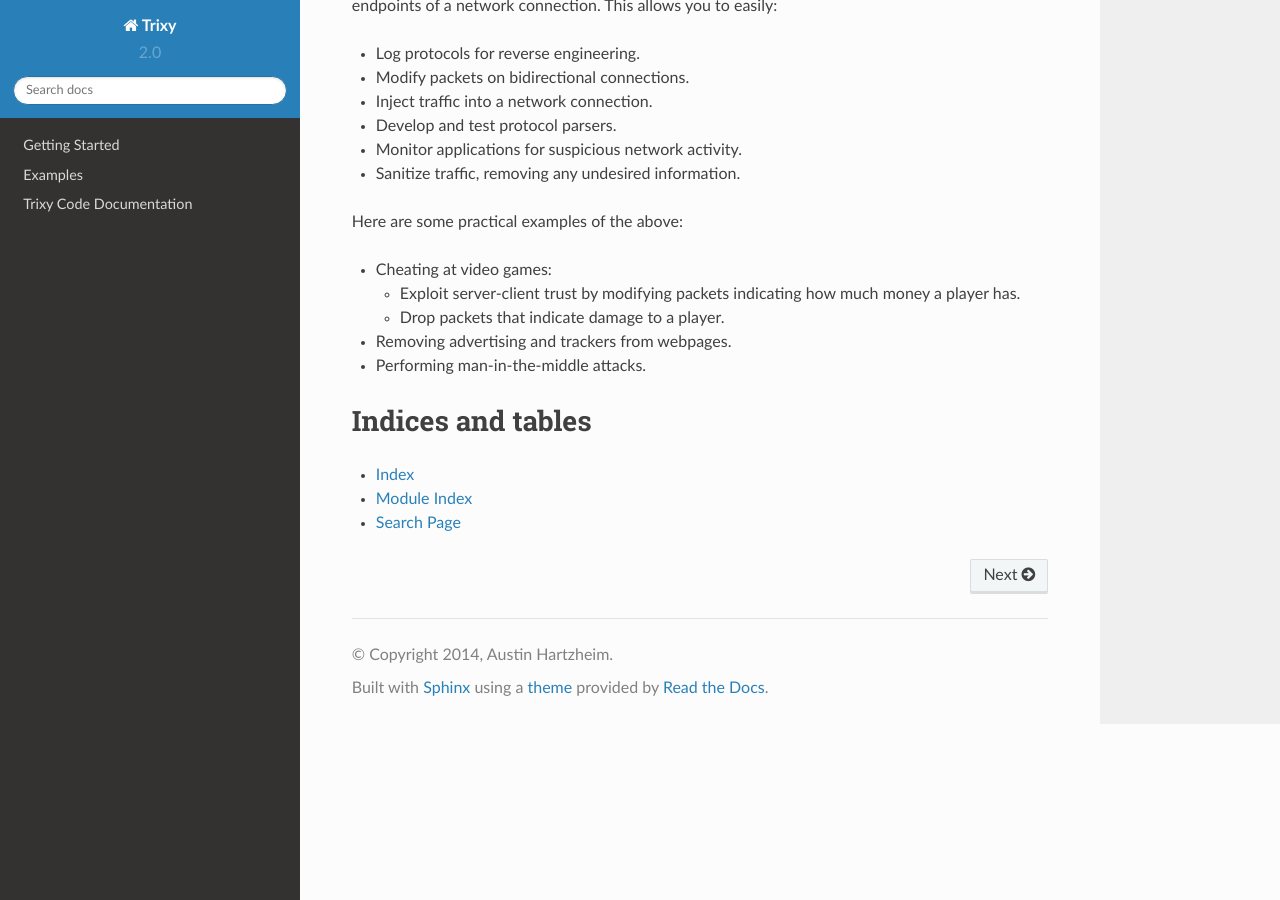
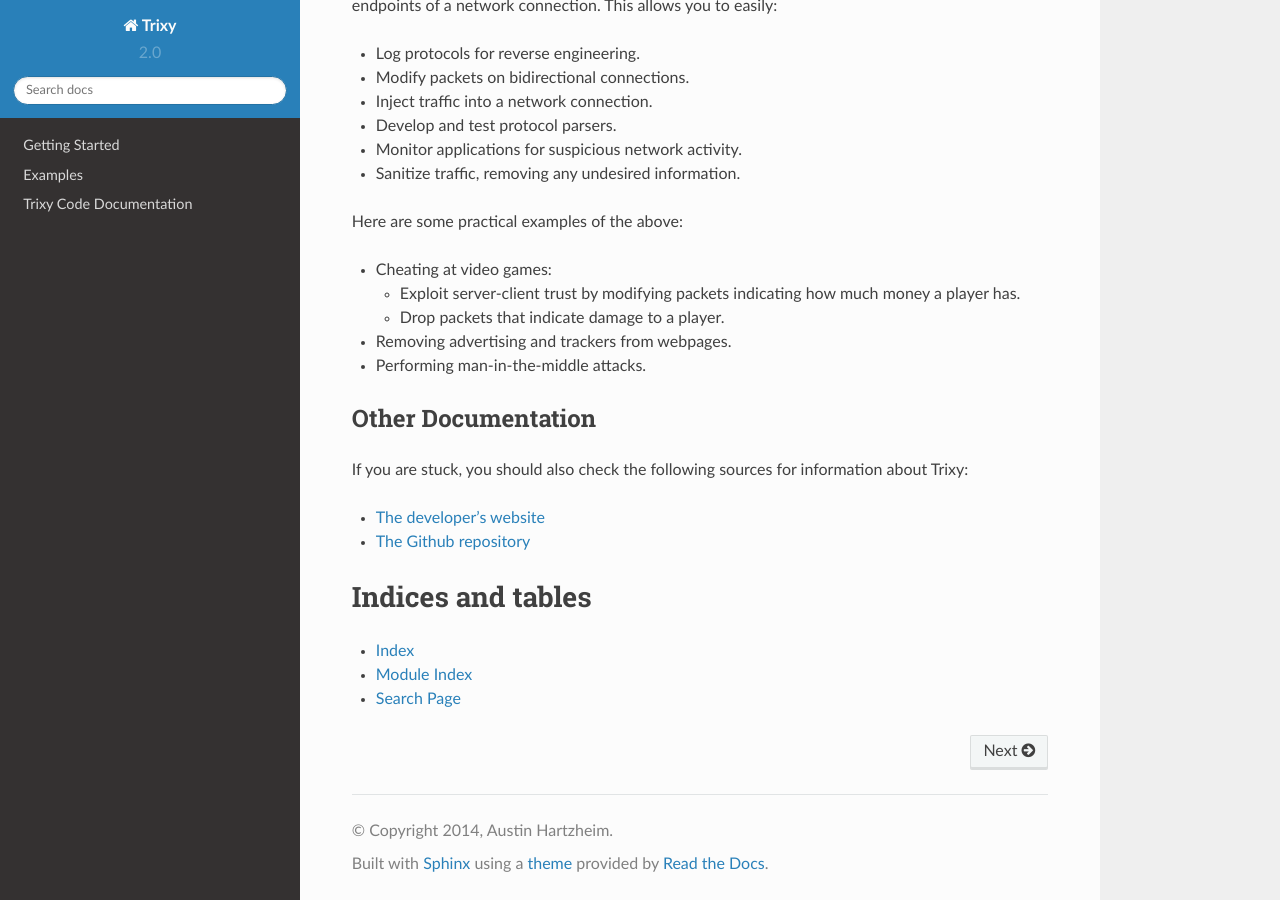
Before and after one commit to austinhartzheim/trixy, a Sphinx documentation site: the page built from docs/index.rst, in a window 1280 px wide and 900 px high, scrolled down 618 px. Built offline with Sphinx 7.4.7 and the Read the Docs theme 2.0.0, drawn with Linux system fonts in a browser that asks for light colours.

Commit message:
Added other locations to get Trixy documentation.
[skip ci]

```diff
--- a/docs/index.rst
+++ b/docs/index.rst
@@ -35,7 +35,13 @@
 * Removing advertising and trackers from webpages.
 * Performing man-in-the-middle attacks.
 
+Other Documentation
+-------------------
 
+If you are stuck, you should also check the following sources for information about Trixy:
+
+* `The developer's website <http://austinhartzheim.me/projects/python3-trixy/>`_
+* `The Github repository <https://github.com/austinhartzheim/Trixy/>`_
 
 Indices and tables
 ==================
```
